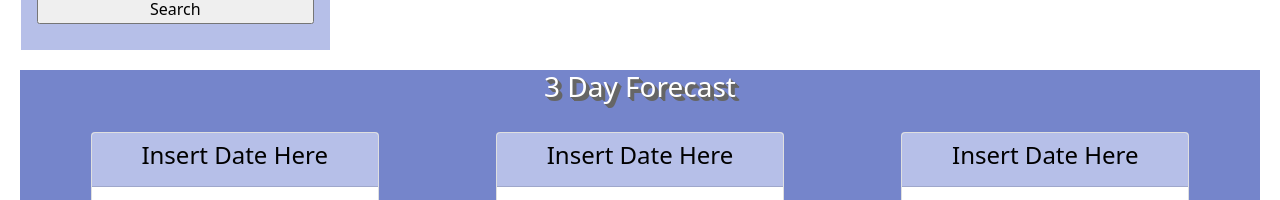
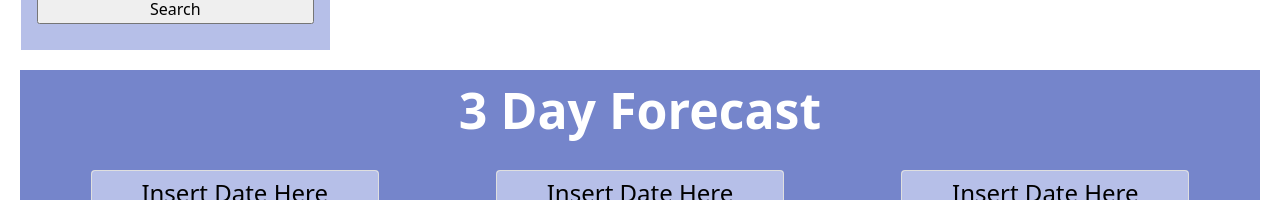
Before and after one commit to seddboi/Weathered, a React (Create React App) app: page / in a window 1280 px wide. Shown: the part 318-518 px from the top of the page. Built offline with nearby package versions, Linux system fonts and the light colour scheme.

Commit message:
cleared out all old code from overview

```diff
--- a/src/Components/5 Day Forecast/fiveday.css
+++ b/src/Components/5 Day Forecast/fiveday.css
@@ -13,5 +13,8 @@
 }
 
 .three-day-title {
-    text-shadow: 1px 1px #666, 2px 2px #666, 3px 3px #666, 4px 4px #666;
+    padding: 10px;
+    margin: 0;
+    font-size: 50px;
+    font-weight: bold;
 }
```
Also changed, not shown: src/Components/Overview/overview.js (+0 -67 lines).
